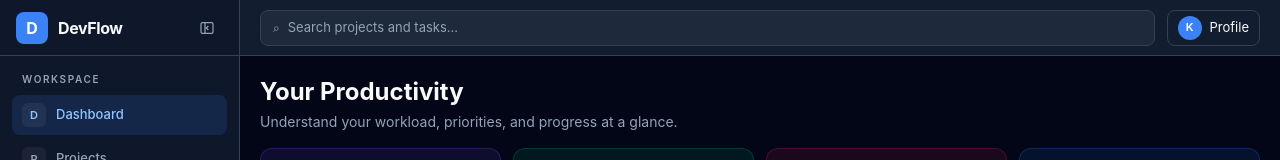
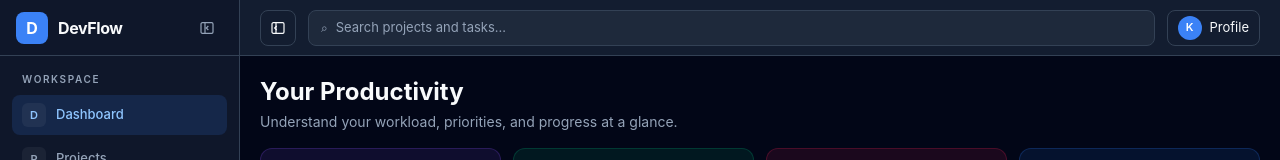
Before and after one commit to krishna-hingu/devflow, a React (Vite) app: page /dashboard in a window 1280 px wide. Shown: the top 160 px of the page. Built offline with nearby package versions, Linux system fonts and the light colour scheme.

Commit message:
fix: keep desktop sidebar toggle in header

```diff
--- a/src/components/layout/Header.jsx
+++ b/src/components/layout/Header.jsx
@@ -2,7 +2,12 @@ import { useState, useContext } from "react";
 import { useNavigate } from "react-router-dom";
 import DevFlowContext from "../../context/DevFlowContext";
 
-function Header({ onMobileMenuClick, isMobileSidebarOpen }) {
+function Header({
+  onMobileMenuClick,
+  isMobileSidebarOpen,
+  onDesktopSidebarToggle,
+  isDesktopSidebarOpen,
+}) {
   const navigate = useNavigate();
 
   const { projectList, taskList } = useContext(DevFlowContext);
@@ -115,7 +120,7 @@ function Header({ onMobileMenuClick, isMobileSidebarOpen }) {
 
   return (
     <header className="sticky top-0 z-30 flex h-14 w-full min-w-0 items-center gap-2 border-b border-devflow-border bg-devflow-header/95 px-3 backdrop-blur sm:gap-3 sm:px-4 lg:px-5">
-      {/* Mobile navigation control. The desktop sidebar control lives inside Sidebar. */}
+      {/* Mobile sidebar toggle: preserves the current mobile drawer behaviour. */}
       <button
         type="button"
         onClick={onMobileMenuClick}
@@ -133,6 +138,34 @@ function Header({ onMobileMenuClick, isMobileSidebarOpen }) {
           aria-hidden="true"
         >
           <path d="M4 6h16M4 12h16M4 18h16" />
+        </svg>
+      </button>
+
+      {/* Desktop sidebar toggle: stays in the header when the sidebar is hidden. */}
+      <button
+        type="button"
+        onClick={onDesktopSidebarToggle}
+        aria-label={isDesktopSidebarOpen ? "Hide sidebar" : "Show sidebar"}
+        aria-expanded={isDesktopSidebarOpen}
+        title={isDesktopSidebarOpen ? "Hide sidebar" : "Show sidebar"}
+        className="hidden h-9 w-9 shrink-0 items-center justify-center rounded-lg border border-devflow-border text-devflow-text transition-colors hover:bg-devflow-card focus-visible:outline-none focus-visible:ring-2 focus-visible:ring-devflow-blue lg:inline-flex"
+      >
+        <svg
+          xmlns="http://www.w3.org/2000/svg"
+          viewBox="0 0 24 24"
+          fill="none"
+          stroke="currentColor"
+          strokeWidth="1.8"
+          className="h-4 w-4"
+          aria-hidden="true"
+        >
+          <rect x="3" y="4" width="18" height="16" rx="2" />
+          <path d="M9 4v16" />
+          {isDesktopSidebarOpen ? (
+            <path d="m14 9 3 3-3 3" />
+          ) : (
+            <path d="m10 9-3 3 3 3" />
+          )}
         </svg>
       </button>
 
```
